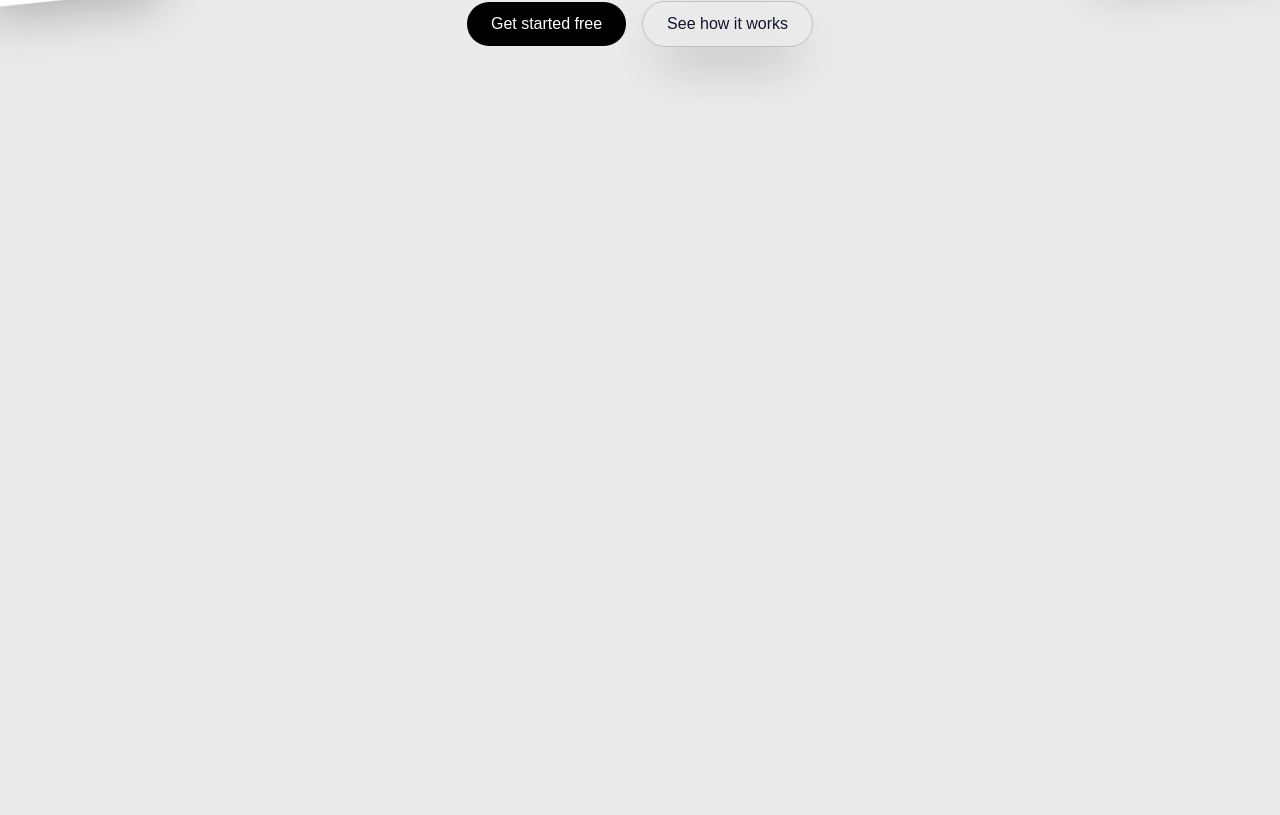
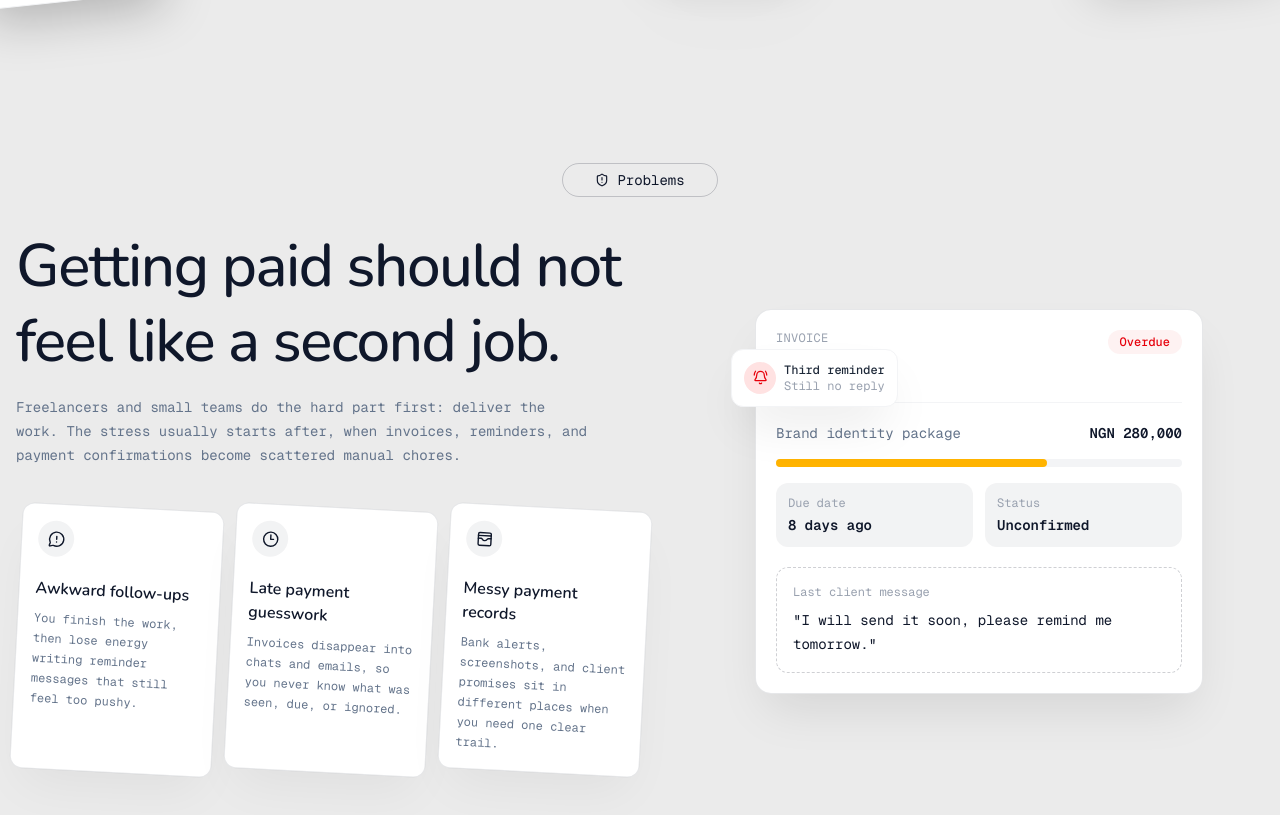
Before and after one commit to Donabest/Settled, a Next.js app: page / in a window 1280 px wide. Shown: the part 489-1304 px from the top of the page. Before the commit the page ends 800 px from the top, so only its background shows below. Built offline with nearby package versions, Linux system fonts and the light colour scheme; a web font is replaced by a local one.

Commit message:
feat:Problem Section

```diff
--- a/app/components/Hero.tsx
+++ b/app/components/Hero.tsx
@@ -3,7 +3,7 @@ import CardTwo from "./CardTwo";
 
 function Hero() {
   return (
-    <section className="max-w-7xl mx-auto mt-35">
+    <header className="max-w-7xl h-[50vh] mx-auto mt-35">
       <div className="text-center space-y-4">
         <h1 className="text-[6vw] font-nunito font-medium text-center tracking-tight leading-20">
           Stop Chasing Clients.<br></br>{" "}
@@ -33,14 +33,14 @@ function Hero() {
         </div>
       </div>
 
-      <div className="absolute -left-7 top-[50%] -rotate-6 animate-float">
+      <div className="absolute -left-7 top-[50%] -rotate-6 ">
         <CardOne />
       </div>
 
-      <div className="absolute -right-3 top-[50%] -rotate-6 animate-float delay-300">
+      <div className="absolute -right-3 top-[50%] -rotate-6">
         <CardTwo />
       </div>
-    </section>
+    </header>
   );
 }
 
--- a/app/components/Navbar.tsx
+++ b/app/components/Navbar.tsx
@@ -31,7 +31,7 @@ function Navbar() {
   const [openNav, setOpenNav] = useState(false);
   const [activeNav, setActiveNav] = useState("Home");
   return (
-    <nav className=" shadow-xs backdrop-blur-2xl ">
+    <nav className="fixed top-0 left-0 right-0 z-99 shadow-xs backdrop-blur-lg ">
       <div className="flex justify-between items-center py-6 px-10 max-w-7xl mx-auto md:px-8">
         <div className="font-syne font-semibold text-2xl italic tracking-tight text-shadow-lg">
           <Link href="/">
--- /dev/null
+++ b/app/components/Problem.tsx
@@ -0,0 +1,142 @@
+import {
+  BellRing,
+  Clock3,
+  MessageCircleWarning,
+  ShieldAlert,
+  WalletCards,
+} from "lucide-react";
+
+const problems = [
+  {
+    icon: MessageCircleWarning,
+    title: "Awkward follow-ups",
+    copy: "You finish the work, then lose energy writing reminder messages that still feel too pushy.",
+  },
+  {
+    icon: Clock3,
+    title: "Late payment guesswork",
+    copy: "Invoices disappear into chats and emails, so you never know what was seen, due, or ignored.",
+  },
+  {
+    icon: WalletCards,
+    title: "Messy payment records",
+    copy: "Bank alerts, screenshots, and client promises sit in different places when you need one clear trail.",
+  },
+];
+
+function Problem() {
+  return (
+    <section className="mt-28 pb-24">
+      <div className="flex items-center gap-2 w-fit mx-auto px-8 py-1.5 border border-surface/20 rounded-full text-sm font-sans text-surface  ">
+        <ShieldAlert size={14} /> Problems
+      </div>
+
+      <div className="mt-8 grid items-center gap-12 lg:grid-cols-[1.05fr_0.95fr]">
+        <div className="space-y-6">
+          <div className="space-y-4">
+            <h2 className="font-nunito text-5xl font-medium leading-tight tracking-tight text-surface md:text-6xl">
+              Getting paid should not feel like a second job.
+            </h2>
+            <p className="max-w-xl font-sans text-sm leading-6 text-muted">
+              Freelancers and small teams do the hard part first: deliver the
+              work. The stress usually starts after, when invoices, reminders,
+              and payment confirmations become scattered manual chores.
+            </p>
+          </div>
+
+          <div className="grid gap-3 sm:grid-cols-3 ">
+            {problems.map(({ icon: Icon, title, copy }) => (
+              <div
+                key={title}
+                className="rounded-xl border border-surface/10 bg-white p-4 shadow-2xl shadow-black/5 lg:rotate-3 lg:mt-4"
+              >
+                <div className="mb-5 flex h-9 w-9 items-center justify-center rounded-full bg-surface/5 text-surface">
+                  <Icon size={17} />
+                </div>
+                <h3 className="font-nunito text-base font-semibold text-surface">
+                  {title}
+                </h3>
+                <p className="mt-2 font-sans text-xs leading-5 text-muted">
+                  {copy}
+                </p>
+              </div>
+            ))}
+          </div>
+        </div>
+
+        <div className="relative mx-auto w-full max-w-md">
+          <div className="absolute -left-6 top-10 hidden rounded-xl border border-gray-100 bg-white p-3 shadow-2xl shadow-black/10 sm:block">
+            <div className="flex items-center gap-2">
+              <div className="flex h-8 w-8 items-center justify-center rounded-full bg-red-100 text-red-600">
+                <BellRing size={15} />
+              </div>
+              <div>
+                <p className="font-sans text-xs font-medium text-gray-800">
+                  Third reminder
+                </p>
+                <p className="font-sans text-xs text-gray-400">
+                  Still no reply
+                </p>
+              </div>
+            </div>
+          </div>
+
+          <div className="rounded-2xl border border-surface/10 bg-white p-5 shadow-2xl shadow-black/10">
+            <div className="flex items-start justify-between border-b border-gray-100 pb-5">
+              <div>
+                <p className="font-sans text-xs uppercase tracking-wide text-gray-400">
+                  Invoice
+                </p>
+                <h3 className="mt-1 font-nunito text-2xl font-semibold text-surface">
+                  INV-0428
+                </h3>
+              </div>
+              <span className="rounded-full bg-red-50 px-3 py-1 font-sans text-xs font-medium text-red-600">
+                Overdue
+              </span>
+            </div>
+
+            <div className="space-y-4 py-5">
+              <div className="flex items-center justify-between">
+                <span className="font-sans text-sm text-muted">
+                  Brand identity package
+                </span>
+                <span className="font-sans text-sm font-semibold text-surface">
+                  NGN 280,000
+                </span>
+              </div>
+              <div className="h-2 rounded-full bg-gray-100">
+                <div className="h-2 w-2/3 rounded-full bg-accent" />
+              </div>
+              <div className="grid grid-cols-2 gap-3">
+                <div className="rounded-xl bg-surface/5 p-3">
+                  <p className="font-sans text-xs text-gray-400">Due date</p>
+                  <p className="mt-1 font-sans text-sm font-semibold text-surface">
+                    8 days ago
+                  </p>
+                </div>
+                <div className="rounded-xl bg-surface/5 p-3">
+                  <p className="font-sans text-xs text-gray-400">Status</p>
+                  <p className="mt-1 font-sans text-sm font-semibold text-surface">
+                    Unconfirmed
+                  </p>
+                </div>
+              </div>
+            </div>
+
+            <div className="rounded-xl border border-dashed border-surface/20 p-4">
+              <p className="font-sans text-xs text-gray-400">
+                Last client message
+              </p>
+              <p className="mt-2 font-sans text-sm leading-6 text-surface">
+                &quot;I will send it soon, please remind me tomorrow.&quot;
+              </p>
+            </div>
+          </div>
+        </div>
+      </div>
+    </section>
+  );
+}
+
+export default Problem;
--- a/app/globals.css
+++ b/app/globals.css
@@ -15,7 +15,7 @@
   --font-nunito: var(--font-nunito), sans-serif;
   --font-plus: var(--font-jakarta);
   --font-syne: var(--font-syne), monospace;
-  --color-surface: #ffffff;
+  --color-surface: #0f172a;
   --color-border: #e2e8f0;
   --color-muted: #64748b;
   --color-primary: #00c853;
--- a/app/page.tsx
+++ b/app/page.tsx
@@ -1,9 +1,11 @@
 import Hero from "./components/Hero";
+import Problem from "./components/Problem";
 
 function page() {
   return (
     <main className=" px-8 max-w-7xl mx-auto md:px-4">
       <Hero />
+      <Problem />
     </main>
   );
 }
```
